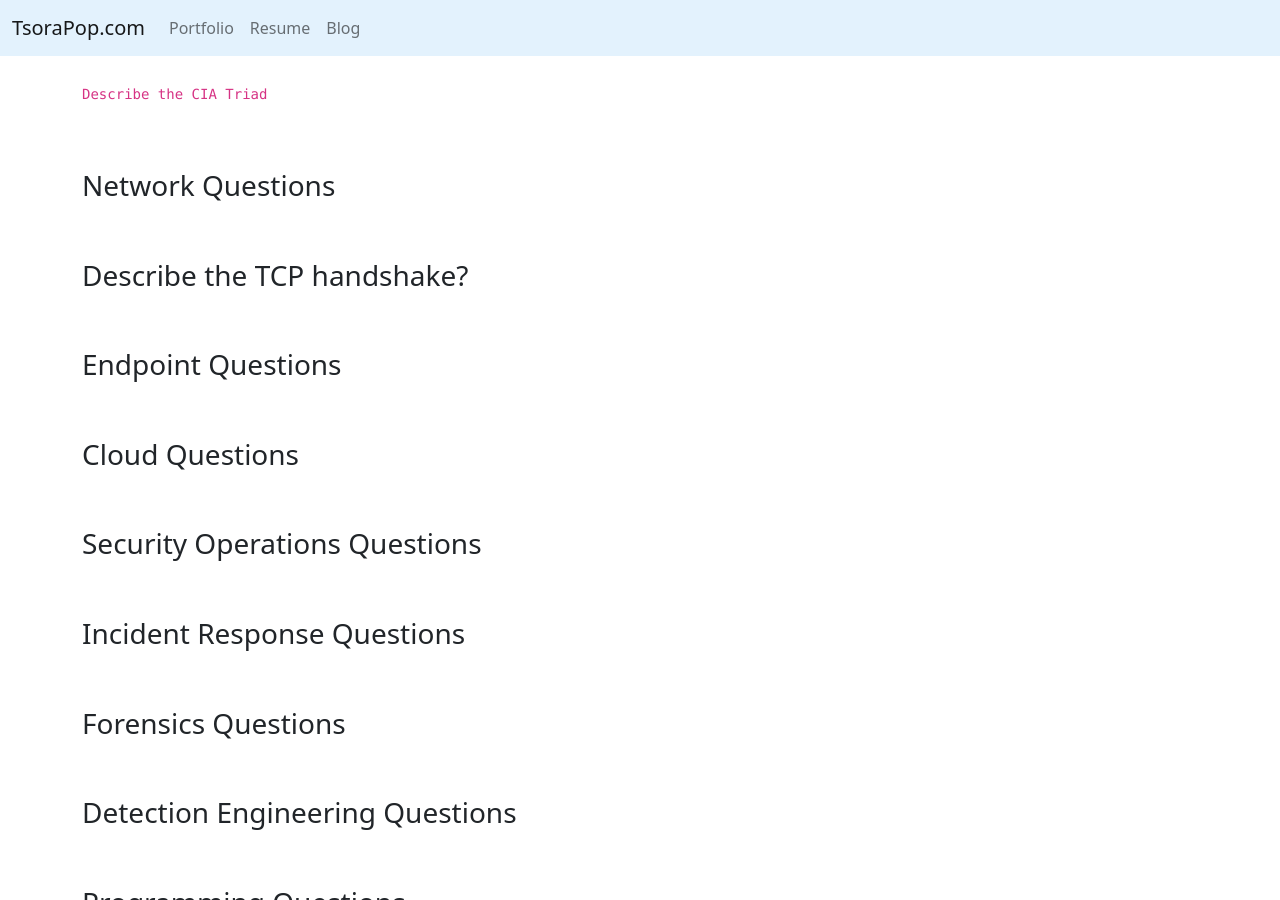
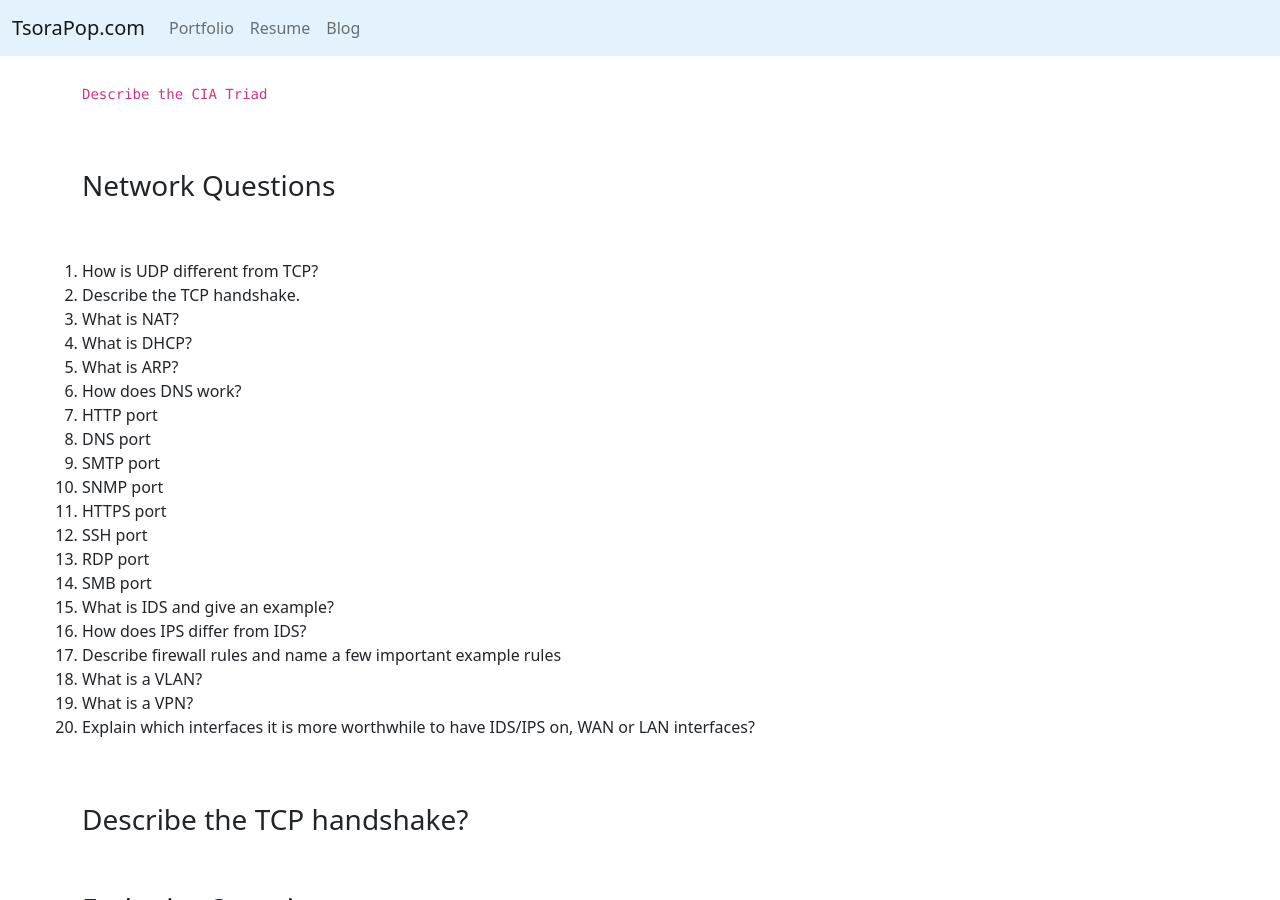
Before and after one commit to Tsora-Pop/Tsora-Pop.github.io, a Jekyll site: the page built from _posts/2021-05-25-Cybersecurity-Study-Questions.markdown, in a window 1280 px wide and 900 px high, scrolled down 335 px. Built offline with Jekyll 4.4.1, drawn with Linux system fonts in a browser that asks for light colours.

Commit message:
Update 2021-05-25-Cybersecurity-Study-Questions.markdown
added networking questions

```diff
--- a/_posts/2021-05-25-Cybersecurity-Study-Questions.markdown
+++ b/_posts/2021-05-25-Cybersecurity-Study-Questions.markdown
@@ -15,6 +15,26 @@ may find it useful<!--more-->
 `Describe the CIA Triad`
 
 ### Network Questions
+1. How is UDP different from TCP?
+2. Describe the TCP handshake.
+3. What is NAT?
+4. What is DHCP?
+5. What is ARP?
+6. How does DNS work?
+7. HTTP port
+8. DNS port
+9. SMTP port
+10. SNMP port
+11. HTTPS port
+12. SSH port
+13. RDP port
+14. SMB port
+15. What is IDS and give an example?
+16. How does IPS differ from IDS?
+17. Describe firewall rules and name a few important example rules
+18. What is a VLAN?
+19. What is a VPN?
+20. Explain which interfaces it is more worthwhile to have IDS/IPS on, WAN or LAN interfaces?
 
 ### Describe the TCP handshake?
 
```
